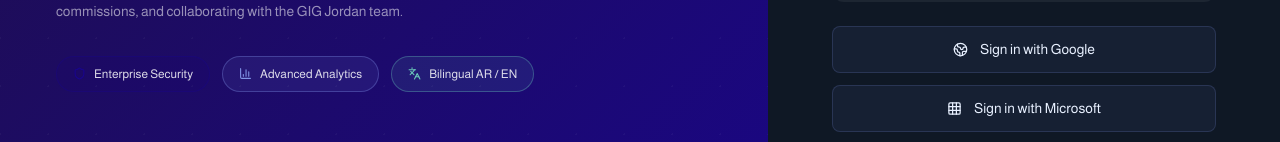
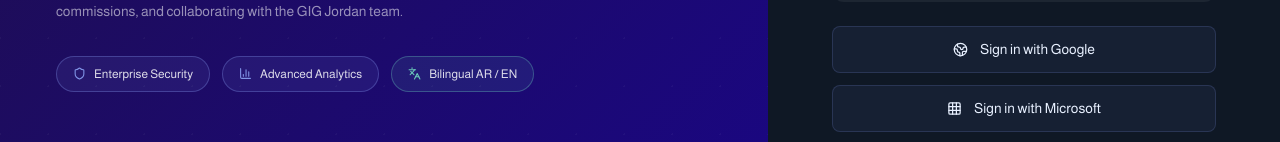
Before and after one commit to Yussef-Makhlouf/Enterprisewebportal, a React (Vite) app: page / in a window 1280 px wide. Shown: the part 346-488 px from the top of the page. Built offline with nearby package versions, Linux system fonts and the light colour scheme; a web font is replaced by a local one.

Commit message:
feat: implement broker policy management pages, authentication view, and global theme styles

```diff
--- a/src/app/pages/auth/LoginPage.tsx
+++ b/src/app/pages/auth/LoginPage.tsx
@@ -111,7 +111,7 @@
           {/* Feature pills */}
           <div className="flex flex-wrap gap-3">
             {[
-              { icon: Shield, label: isAr ? 'أمان عالي المستوى' : 'Enterprise Security', color: B.indigo },
+              { icon: Shield, label: isAr ? 'أمان عالي المستوى' : 'Enterprise Security', color: B.ocean },
               { icon: BarChart3, label: isAr ? 'تحليلات متقدمة' : 'Advanced Analytics', color: B.ocean },
               { icon: Languages, label: isAr ? 'ثنائي اللغة' : 'Bilingual AR / EN', color: B.seafoam },
             ].map((f) => (
--- a/src/app/pages/broker/MyPolicies.tsx
+++ b/src/app/pages/broker/MyPolicies.tsx
@@ -118,7 +118,8 @@
       {/* LOB Filter Tabs */}
       <div className="flex gap-2 mb-4 flex-wrap">
         {LOB_TABS.map(tab => {
-          const color  = LOB_COLORS[tab.key] || B.ocean;
+          const rawColor = LOB_COLORS[tab.key] || B.ocean;
+          const color  = (isDark && rawColor === B.indigo) ? B.ocean : rawColor;
           const count  = tab.key === 'All' ? POLICIES.length : POLICIES.filter(p => p.typeKey === tab.key).length;
           const active = activeTab === tab.key;
           return (
@@ -209,7 +210,8 @@
               {filtered.map((p) => {
                 const st         = STATUS_STYLES[p.status] || STATUS_STYLES.Active;
                 const PolicyIcon = LOB_ICONS[p.typeKey] || Plane;
-                const lobColor   = LOB_COLORS[p.typeKey] || B.ocean;
+                const rawLobColor = LOB_COLORS[p.typeKey] || B.ocean;
+                const lobColor   = (isDark && rawLobColor === B.indigo) ? B.ocean : rawLobColor;
                 return (
                   <tr key={p.id}
                     className="border-b last:border-0 transition-colors cursor-pointer"
--- a/src/app/pages/broker/SubBrokers.tsx
+++ b/src/app/pages/broker/SubBrokers.tsx
@@ -166,7 +166,7 @@
     {
       label: isAr ? 'إجمالي الوسطاء' : 'TOTAL SUB-BROKERS',
       value: String(brokers.length),
-      icon: Users, stripe: B.indigo, glow: 'rgba(128,148,230,0.22)',
+      icon: Users, stripe: isDark ? B.ocean : B.indigo, glow: 'rgba(128,148,230,0.22)',
       sub: isAr ? 'مسجّل' : 'registered',
     },
     {
--- a/src/styles/theme.css
+++ b/src/styles/theme.css
@@ -98,6 +98,7 @@
    DARK MODE  ·  Base: #0C1221 Deep Navy
 ───────────────────────────────────────────── */
 .dark {
+  color-scheme: dark;
   /* ── Base surfaces ──────────────────────── */
   --background:             #0C1221;    /* deepest page bg       */
   --foreground:             #E8F0FF;    /* cool white text       */
```
